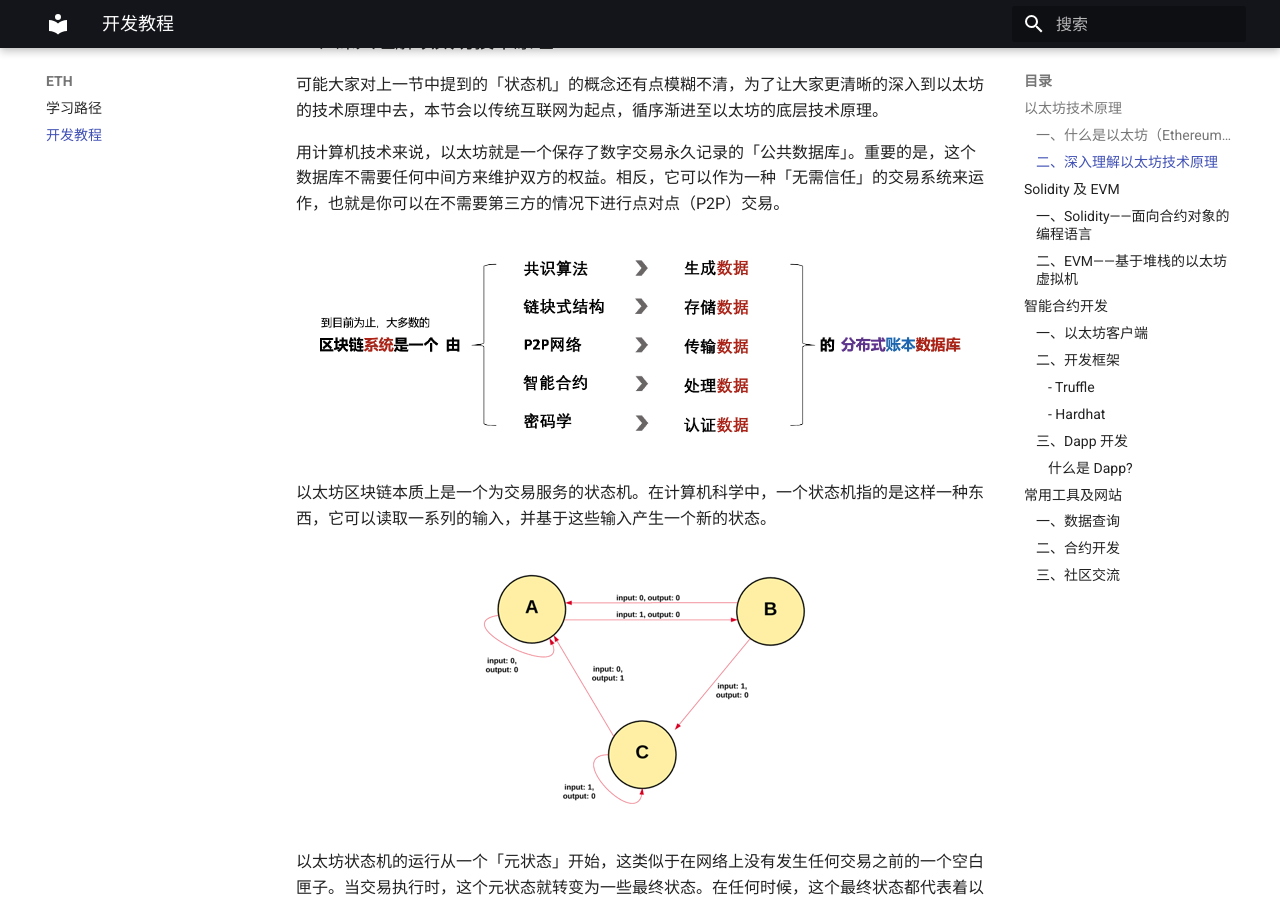
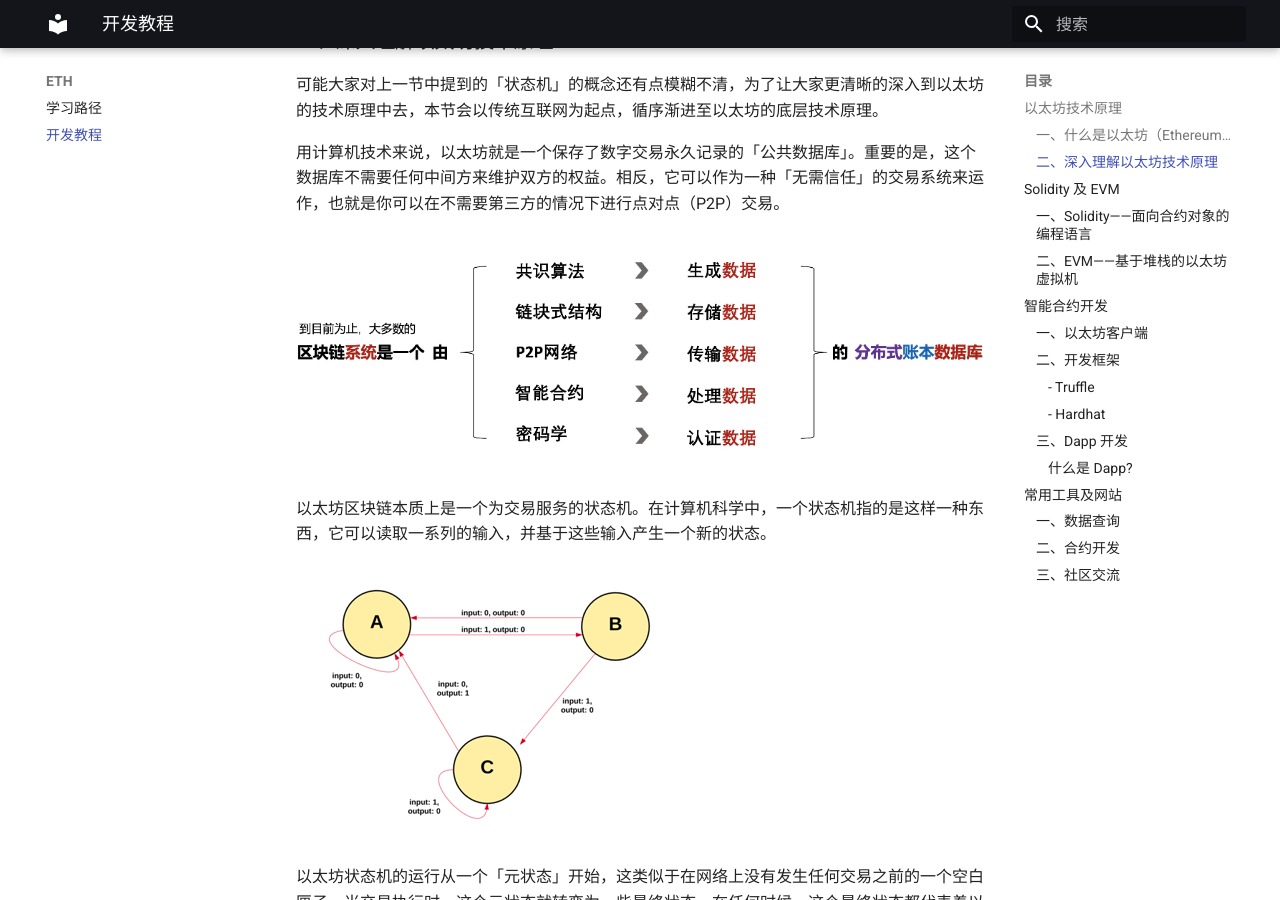
Before and after one commit to ZJUBCA/roadmap, an MkDocs documentation site: the page built from docs/eth/eth_dapp.md, in a window 1280 px wide and 900 px high, scrolled down 767 px. Built offline with MkDocs 1.6.1 and Material for MkDocs 9.7.7, drawn with Linux system fonts in a browser that asks for light colours.

Commit message:
fix: markdown-style img path

```diff
--- a/docs/eth/eth_dapp.md
+++ b/docs/eth/eth_dapp.md
@@ -22,26 +22,19 @@
 
 用计算机技术来说，以太坊就是一个保存了数字交易永久记录的「公共数据库」。重要的是，这个数据库不需要任何中间方来维护双方的权益。相反，它可以作为一种「无需信任」的交易系统来运作，也就是你可以在不需要第三方的情况下进行点对点（P2P）交易。
 
-<div align=center>
-<img src="img/1.png" alt="image" style="zoom:67%;"  />
-</div>
+![](img/1.png)
 
 以太坊区块链本质上是一个为交易服务的状态机。在计算机科学中，一个状态机指的是这样一种东西，它可以读取一系列的输入，并基于这些输入产生一个新的状态。
 
-<div align=center>
-<img src="img/2.png" alt="image"  />
-</div>
+![](img/2.png)
+
 以太坊状态机的运行从一个「元状态」开始，这类似于在网络上没有发生任何交易之前的一个空白匣子。当交易执行时，这个元状态就转变为一些最终状态。在任何时候，这个最终状态都代表着以太坊区块链的现状。
 
-<div align=center>
-<img src="img/3.png" alt="image"  />
-</div>
+![](img/3.png)
 
 以太坊系统中运行着数百万笔交易，这些交易被分组归类为「区块」。每个区块由「区块头」（Header）和一系列「交易信息」(Transactions）组成。在这里，你可以简单地将区块头理解为一个包含决定区块链共识状态关键信息的 “数据集合”， 每个块只有通过对区块头的验证，才能与其前面的区块通过区块头串联在一起形成有向无环的链式结构。
 
-<div align=center>
-<img src="img/4.png" alt="image"  />
-</div>
+![](img/4.png)
 
 前文中提到，以太坊是由交易驱动的状态机。那么要想以太坊正确的从一个状态转到另一个状态，必须证明交易是有效且真实的，否则以太坊便失去了其不需要第三方维护这一核心价值。要想证明一个交易是有效的，就必须通过一个验证过程，这一过程称为「挖矿」。
 
@@ -55,15 +48,11 @@
 
 这一产生多条链的过程，被称为「分叉」（Fork）。因为分叉会破坏系统，因此我们通常会避免分叉，要求或者说迫使人们选择他们「相信」唯一有效的一条链。
 
-<div align=center>
-<img src="img/5.png" alt="image"  />
-</div>
+![](img/5.png)
 
 为了确定哪个路径是最有效的，并防止分叉的发生，以太坊使用了一种叫做「GHOST 协议」的机制。简单地说，GHOST 协议让我们必须选择在链上做「最多计算」的路径。确定该路径的一种方法是通过计算每条链所使用最新区块的数量，来表示当前每条链上的区块总数（不包括创世区块）。块数越多，路径越长，则说明挖矿的难度越大，因此该链就为最多计算链。因此这个方法也可以被简称为「最长链原则」。通过这个方式，最终使每一个节点对当前区块链的状态（链）的唯一性达成共识。
 
-<div align=center>
-<img src="img/6.png" alt="image"  />
-</div>
+![](img/6.png)
 
 到这里，我们就对以太坊区块链就有了一个宏观的认识。在这个链式架构的基础上，以太坊系统由如下所述的各主要组成部分支撑，如果你想更深入的了解这些，我们推荐你阅读以太坊黄皮书，不过请注意，他并没有那么易懂~
 
@@ -120,16 +109,12 @@
 
 假设一名 ZJUBCAer 小蓝是一个英语盲，但作为一名区块链爱好者，它需要经常查看一些英语文章来及时掌握行业信息。为了解决语言障碍，它会把文章通过翻译软件转译成中文再阅读。
 
-<div align=center>
-<img src="img/8.png" alt="image" style="zoom:75%;"  />
-</div>
+![](img/8.png)
 
 一篇用英语写成的文章被翻译为中文，变成了小蓝能看懂的语言，从而帮助小蓝能够轻松掌握区块链的行业信息。同理，一个用 C++ 编成的程序被编译为字节代码，变成 CPU 能看懂的语言，CPU 可以运行软件程序。
 可这跟以太坊的 EVM 有什么关系？答案是，EVM 之于以太坊，就像 CPU 之于计算机。
 
-<div align=center>
-<img src="img/9.png" alt="image" style="zoom:75%;"  />
-</div>
+![](img/9.png)
 
 以太坊是一台世界级计算机，但它毕竟不是实体电脑，也没有 CPU，那么智能合约要如何在以太坊上运行呢？EVM 就是以太坊的 CPU，以太坊开发者们通过编程语言 Solidity 写好的程序，被编译为 EVM 可以理解的 EVM 字节代码，EVM 就可以运行智能合约的程序。
 
@@ -186,9 +171,7 @@
 
 看到这里，大家思维中第一反应可能是，为什么要有 DApp，现在的 App 不是挺好吗？其实，两者并不是取代关系，而是并存关系，或者说 DApp 是对 App 的丰富和完善。因为 DApp 是依托于区块链底层技术的上层建筑，它和交易数据、交易资产有关联，和不可篡改去中心化存储也有关联，所以随着区块链技术越来越成熟普及，DApp 也更受到人们的青睐与期望，并更多地出现在各个生活场景中，如生产链防伪，捐款资金流向等等。
 
-<div align=center>
-<img src="img/10.png" alt="image" style="zoom:50%;"  />
-</div>
+![](img/10.png)
 
 那么作为一名开发者，是开发一款自己的 Dapp 需要做的具体步骤是什么？
 Dapp 的一般开发流程：
```
Also changed, not shown: docs/eth/img/1.png (renamed from docs/eth/eth_dapp/img/1.png), docs/eth/img/10.png (renamed from docs/eth/eth_dapp/img/10.png), docs/eth/img/11.png (renamed from docs/eth/eth_dapp/img/11.png), docs/eth/img/12.png (renamed from docs/eth/eth_dapp/img/12.png), docs/eth/img/13.png (renamed from docs/eth/eth_dapp/img/13.png), docs/eth/img/14.png (renamed from docs/eth/eth_dapp/img/14.png), docs/eth/img/2.png (renamed from docs/eth/eth_dapp/img/2.png), docs/eth/img/3.png (renamed from docs/eth/eth_dapp/img/3.png), docs/eth/img/4.png (renamed from docs/eth/eth_dapp/img/4.png), docs/eth/img/5.png (renamed from docs/eth/eth_dapp/img/5.png), docs/eth/img/6.png (renamed from docs/eth/eth_dapp/img/6.png), docs/eth/img/7.png (renamed from docs/eth/eth_dapp/img/7.png), docs/eth/img/8.png (renamed from docs/eth/eth_dapp/img/8.png), docs/eth/img/9.png (renamed from docs/eth/eth_dapp/img/9.png).
